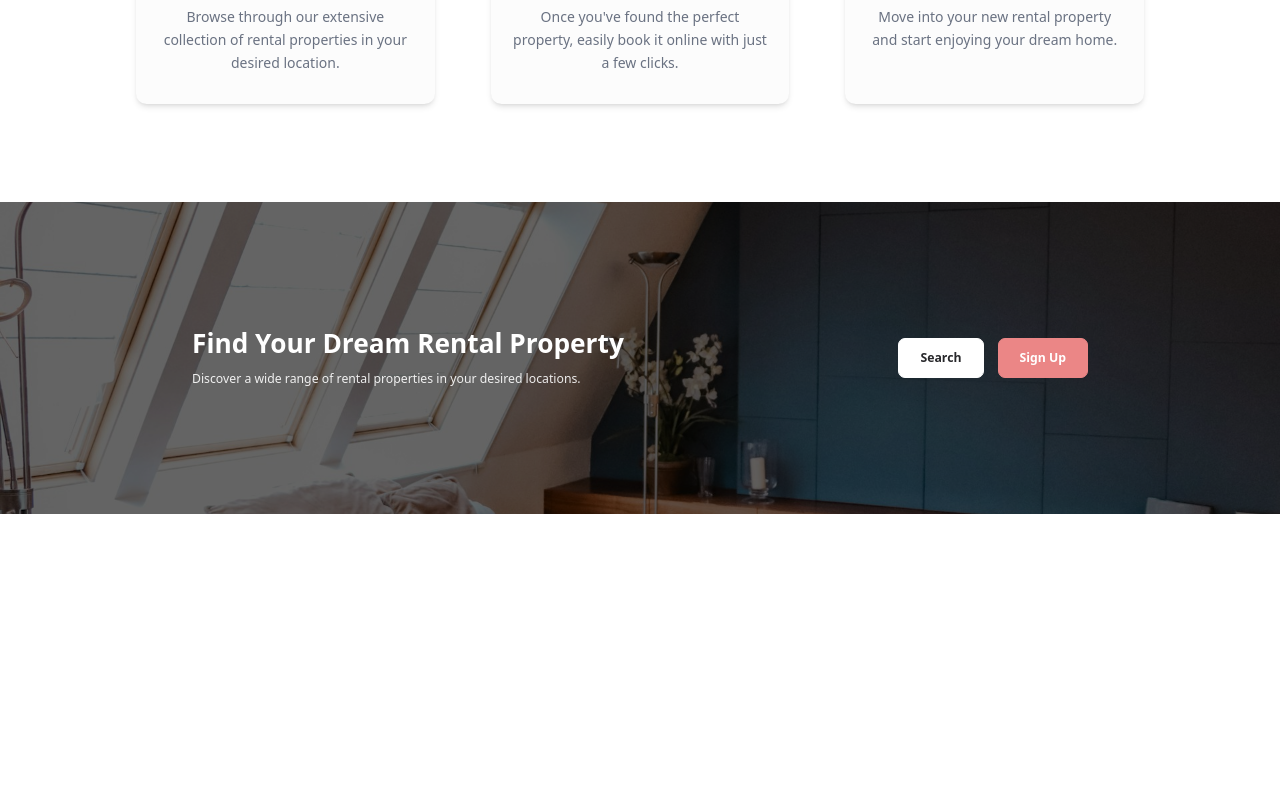
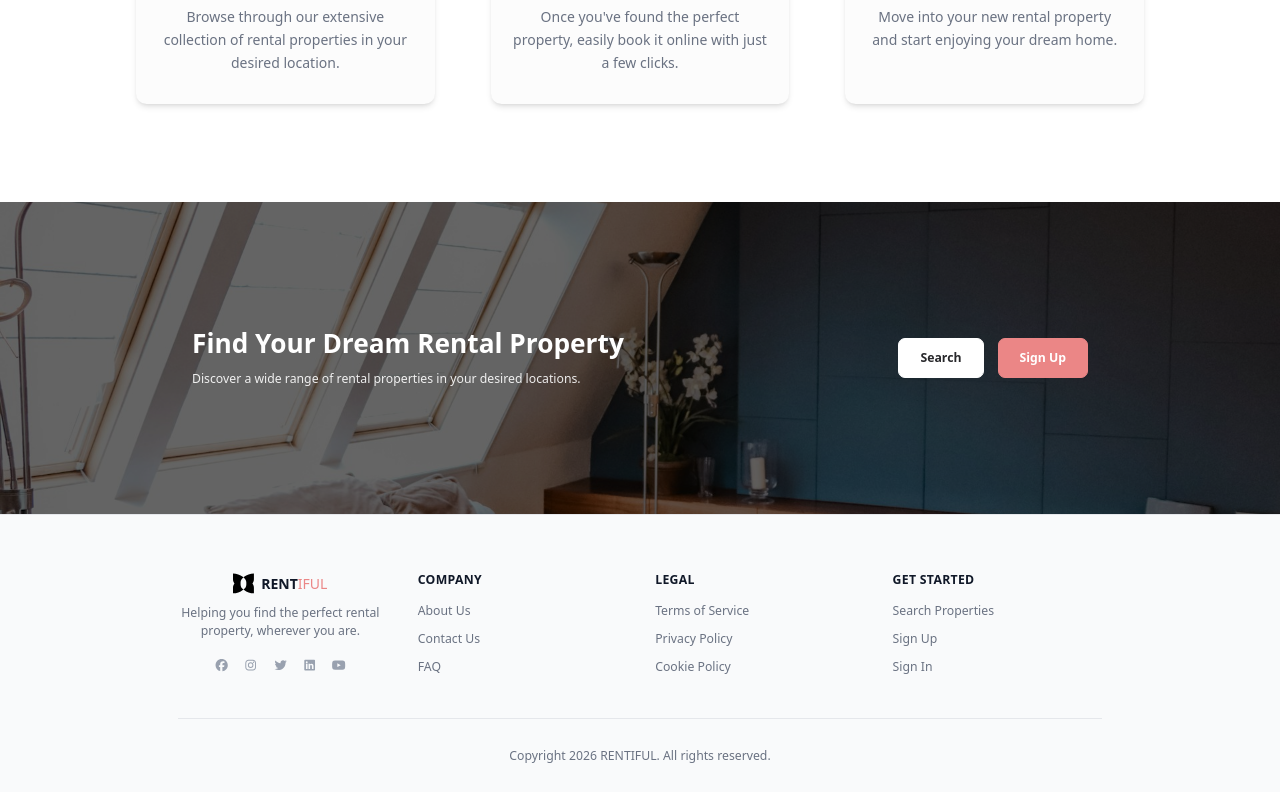
Before and after one commit to pramodsinzh/real-state, a Next.js app in the folder client/: page /landing in a window 1280 px wide. Shown: the part 1784-2576 px from the top of the page. Before the commit the page ends 2298 px from the top, so only its background shows below. Built offline with nearby package versions, Linux system fonts and the light colour scheme; no server answers.

Commit message:
add FooterSection component to landing page and update dependencies

```diff
--- /dev/null
+++ b/client/app/(nondashboard)/landing/FooterSection.tsx
@@ -0,0 +1,114 @@
+import Link from 'next/link'
+import { FontAwesomeIcon } from "@fortawesome/react-fontawesome"
+import { faFacebook, faInstagram, faLinkedin, faTwitter, faYoutube } from "@fortawesome/free-brands-svg-icons"
+import Image from 'next/image'
+
+const FooterSection = () => {
+    return (
+        <footer className='border-t border-gray-200 bg-gray-50 pt-16 pb-8'>
+            <div className="max-w-6xl mx-auto px-6 sm:px-8 lg:px-12">
+                <div className="grid grid-cols-1 lg:grid-cols-4 gap-10 pb-12 border-b border-gray-200">
+                    {/* Logo / brand section */}
+                    <div className='flex flex-col justify-center items-center'>
+                        <Link
+                            href='/'
+                            className='group flex items-center gap-2 cursor-pointer'
+                            scroll={false}
+                        >
+                            <Image
+                                src="/logo.svg"
+                                alt="Rentiful logo"
+                                width={15}
+                                height={15}
+                                className="w-6 h-6 brightness-0 transition-transform duration-300 group-hover:scale-110"
+                            />
+                            <div className="text-base font-bold">
+                                <span className="text-gray-900 transition-colors duration-300 group-hover:text-secondary-500">
+                                    RENT
+                                </span>
+                                <span className="text-secondary-500 font-light transition-colors duration-300 group-hover:text-gray-900">
+                                    IFUL
+                                </span>
+                            </div>
+                        </Link>
+                        <p className="mt-3 text-sm text-gray-500 max-w-xs text-center">
+                            Helping you find the perfect rental property, wherever you are.
+                        </p>
+                        <div className="flex space-x-4 mt-5">
+                            <a href="#" aria-label='Facebook' className='text-gray-400 transition-colors duration-300 hover:text-primary-700'>
+                                <FontAwesomeIcon icon={faFacebook} className='h-5 w-5' />
+                            </a>
+                            <a href="#" aria-label='Instagram' className='text-gray-400 transition-colors duration-300 hover:text-primary-700'>
+                                <FontAwesomeIcon icon={faInstagram} className='h-5 w-5' />
+                            </a>
+                            <a href="#" aria-label='Twitter' className='text-gray-400 transition-colors duration-300 hover:text-primary-700'>
+                                <FontAwesomeIcon icon={faTwitter} className='h-5 w-5' />
+                            </a>
+                            <a href="#" aria-label='LinkedIn' className='text-gray-400 transition-colors duration-300 hover:text-primary-700'>
+                                <FontAwesomeIcon icon={faLinkedin} className='h-5 w-5' />
+                            </a>
+                            <a href="#" aria-label='Youtube' className='text-gray-400 transition-colors duration-300 hover:text-primary-700'>
+                                <FontAwesomeIcon icon={faYoutube} className='h-5 w-5' />
+                            </a>
+                        </div>
+                    </div>
+
+                    {/* Link sections */}
+                    <div className="grid grid-cols-3 sm:grid-cols-3 gap-8 lg:col-span-3">
+                        <div>
+                            <h4 className="text-sm font-semibold text-gray-900 uppercase tracking-wide mb-4">Company</h4>
+                            <ul className='space-y-3 text-sm'>
+                                <li>
+                                    <Link href='/about' className="text-gray-500 transition-colors duration-300 hover:text-primary-700">About Us</Link>
+                                </li>
+                                <li>
+                                    <Link href='/contact' className="text-gray-500 transition-colors duration-300 hover:text-primary-700">Contact Us</Link>
+                                </li>
+                                <li>
+                                    <Link href='/faq' className="text-gray-500 transition-colors duration-300 hover:text-primary-700">FAQ</Link>
+                                </li>
+                            </ul>
+                        </div>
+
+                        <div>
+                            <h4 className="text-sm font-semibold text-gray-900 uppercase tracking-wide mb-4">Legal</h4>
+                            <ul className='space-y-3 text-sm'>
+                                <li>
+                                    <Link href='/terms' className="text-gray-500 transition-colors duration-300 hover:text-primary-700">Terms of Service</Link>
+                                </li>
+                                <li>
+                                    <Link href='/privacy' className="text-gray-500 transition-colors duration-300 hover:text-primary-700">Privacy Policy</Link>
+                                </li>
+                                <li>
+                                    <Link href='/cookies' className="text-gray-500 transition-colors duration-300 hover:text-primary-700">Cookie Policy</Link>
+                                </li>
+                            </ul>
+                        </div>
+
+                        <div>
+                            <h4 className="text-sm font-semibold text-gray-900 uppercase tracking-wide mb-4">Get Started</h4>
+                            <ul className='space-y-3 text-sm'>
+                                <li>
+                                    <Link href='/search' className="text-gray-500 transition-colors duration-300 hover:text-primary-700">Search Properties</Link>
+                                </li>
+                                <li>
+                                    <Link href='/signup' className="text-gray-500 transition-colors duration-300 hover:text-primary-700">Sign Up</Link>
+                                </li>
+                                <li>
+                                    <Link href='/signin' className="text-gray-500 transition-colors duration-300 hover:text-primary-700">Sign In</Link>
+                                </li>
+                            </ul>
+                        </div>
+
+                    </div>
+                </div>
+
+                <div className="pt-8 text-center text-sm text-gray-500">
+                    Copyright {new Date().getFullYear()} RENTIFUL. All rights reserved.
+                </div>
+            </div>
+        </footer>
+    )
+}
+
+export default FooterSection
--- a/client/app/(nondashboard)/landing/page.tsx
+++ b/client/app/(nondashboard)/landing/page.tsx
@@ -1,8 +1,8 @@
-import React from 'react'
 import HeroSection from './HeroSection'
 import FeaturesSection from './FeaturesSection'
 import DiscoverSection from './DiscoverSection'
 import CallToActionSection from './CallToActionSection'
+import FooterSection from './FooterSection'
 
 const Landing = () => {
   return (
@@ -11,6 +11,7 @@ const Landing = () => {
       <FeaturesSection />
       <DiscoverSection />
       <CallToActionSection />
+      <FooterSection />
     </div>
   )
 }
--- a/client/package.json
+++ b/client/package.json
@@ -10,6 +10,9 @@
   },
   "dependencies": {
     "@base-ui/react": "^1.6.0",
+    "@fortawesome/fontawesome-svg-core": "^7.3.1",
+    "@fortawesome/free-brands-svg-icons": "^7.3.1",
+    "@fortawesome/react-fontawesome": "^3.5.0",
     "@hookform/resolvers": "^5.4.0",
     "@reduxjs/toolkit": "^2.12.0",
     "class-variance-authority": "^0.7.1",
```
Also changed, not shown: 1 other file (tests, documents, lock files or other folders).
